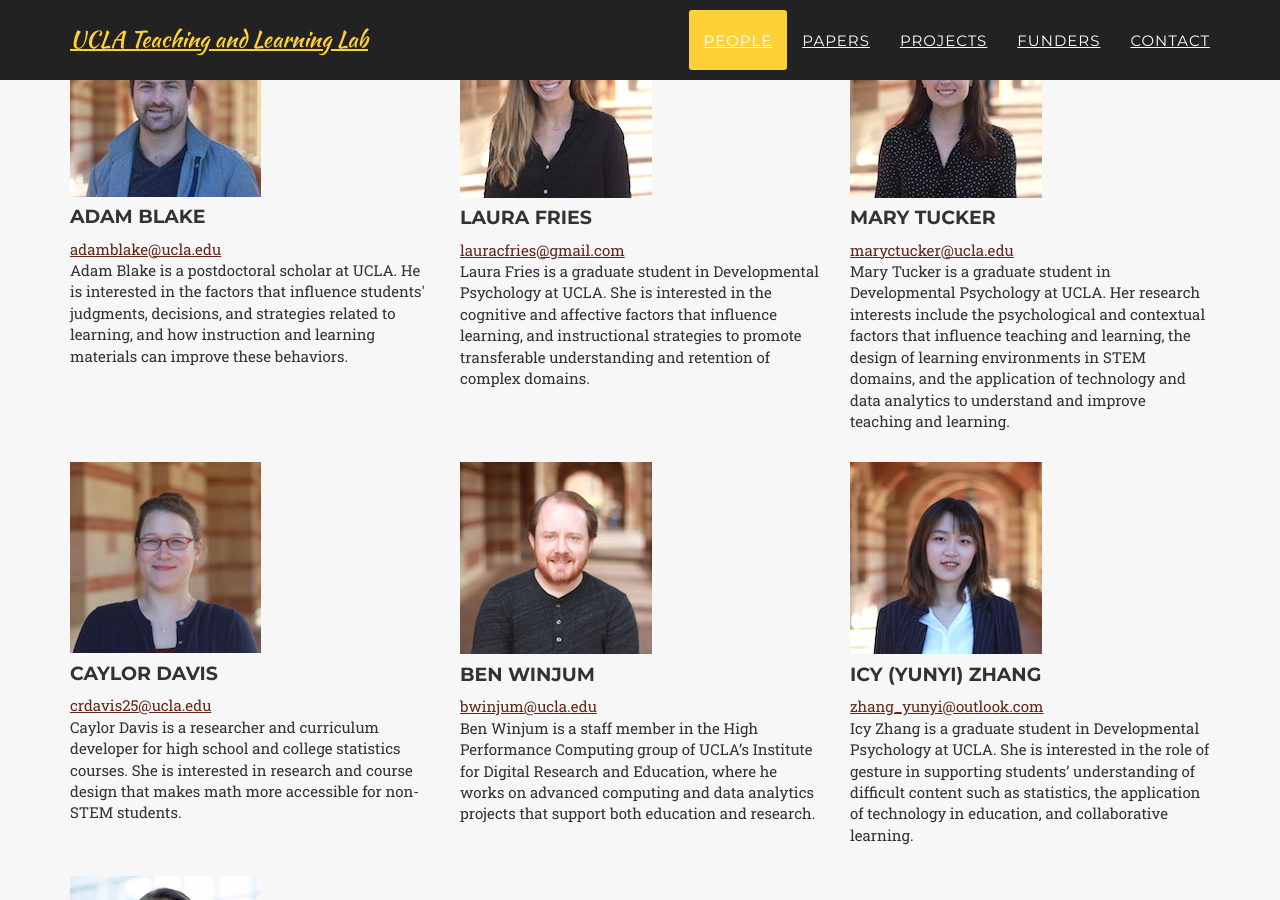
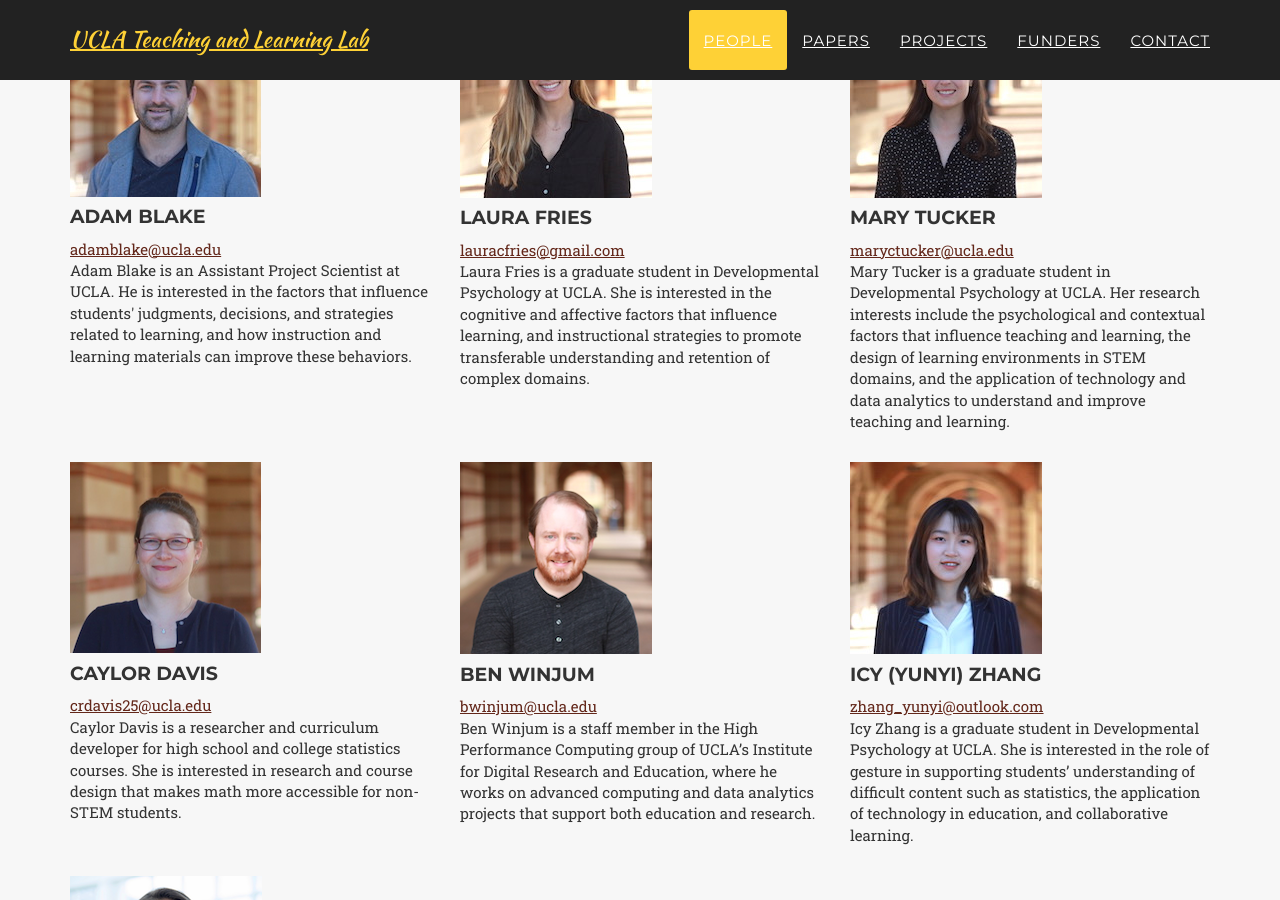
Before and after one commit to UCLATALL/TALL, a Jekyll site: the page built from index.html, in a window 1280 px wide and 900 px high, scrolled down 1467 px. Built offline with Jekyll 4.4.1, drawn with Linux system fonts in a browser that asks for light colours; some web fonts are replaced.

Commit message:
Update _config.yml

```diff
--- a/_config.yml
+++ b/_config.yml
@@ -28,7 +28,7 @@ members:
   - name: Adam Blake
     pic: Adam.jpg
     email: adamblake@ucla.edu
-    intro: Adam Blake is a postdoctoral scholar at UCLA. He is interested in the factors that influence students' judgments, decisions, and strategies related to learning, and how instruction and learning materials can improve these behaviors.
+    intro: Adam Blake is an Assistant Project Scientist at UCLA. He is interested in the factors that influence students' judgments, decisions, and strategies related to learning, and how instruction and learning materials can improve these behaviors.
 
   - name: Laura Fries
     pic: Laura.jpg
```
